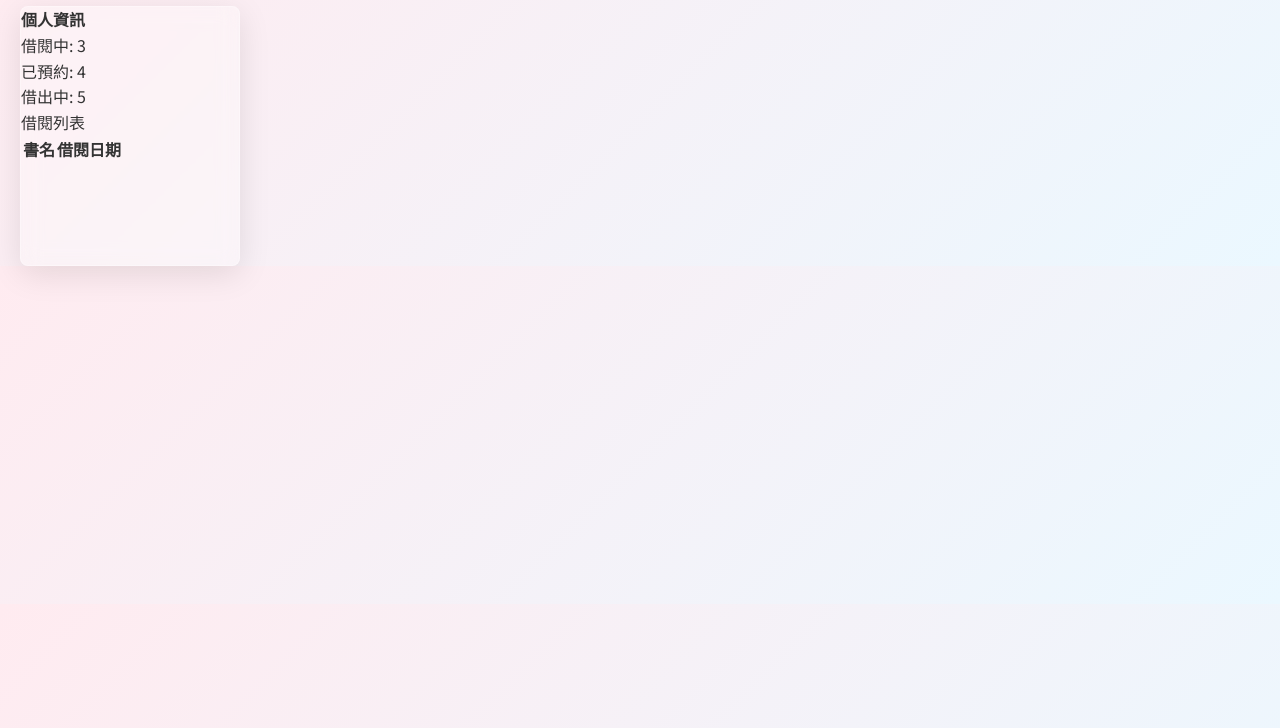
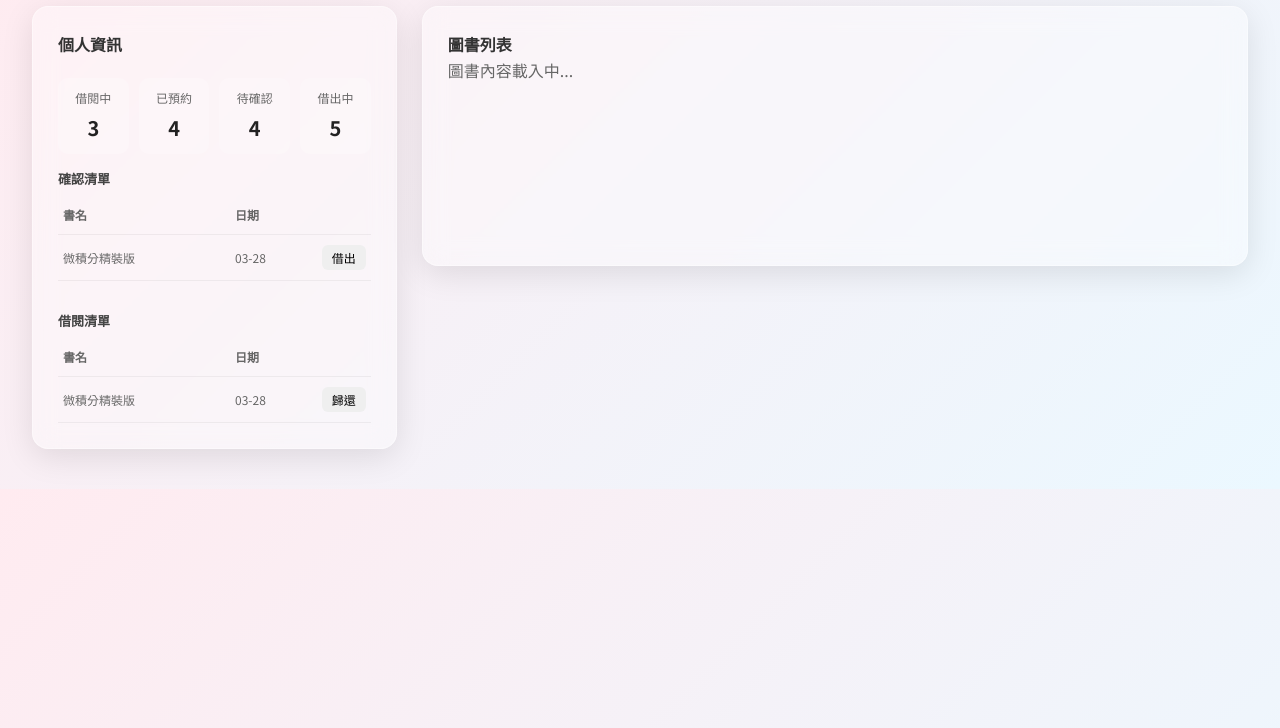
Before and after one commit to andy3162584/Library_Management_System, a plain HTML site: page frontend/index.html in a window 1280 px wide. Shown: the part 72-800 px from the top of the page. Drawn offline with Linux system fonts and the light colour scheme.

Commit message:
add personal information

```diff
--- a/frontend/index.html
+++ b/frontend/index.html
@@ -13,42 +13,83 @@
 
     <!-- 呈現在網頁上的資訊 -->
     <body>
-        <div class="index_page">
         <!-- Title -->
         <div class="index_title">
-                <h3>Bobok</h3>
+            <h2>Bobok</h2>
         </div>
 
+        <div class="index_page">
             <!-- 個人資訊欄位 -->
             <div class="personal_information">
+                <div class="profile_header">
                     <h4>個人資訊</h4>
+                </div>
+
+                <div class="stats_grid">
                     <div class="stat_item">
-                    <label>借閱中:</label>
+                        <label>借閱中</label>
                         <span class="count">3</span>
                     </div>
                     <div class="stat_item">
-                    <label>已預約:</label>
+                        <label>已預約</label>
                         <span class="count">4</span>
                     </div>
                     <div class="stat_item">
-                    <label>借出中:</label>
+                        <label>待確認</label>
+                        <span class="count">4</span>
+                    </div>
+                    <div class="stat_item">
+                        <label>借出中</label>
                         <span class="count">5</span>
                     </div>
+                </div>
 
-                <div class="borrow_list">
-                    <label>借閱列表</label>
-                    <table>
+                <div class="confirm_section">
+                    <label class="section_label">確認清單</label>
+                    <table class="mini_table">
+                        <thead>
                             <tr>
                                 <th>書名</th>
-                            <th>借閱日期</th>
+                                <th>日期</th>
+                                <th> </th>
                             </tr>
+                        </thead>
+                        <tbody>
+                            <tr>
+                                <td>微積分精裝版</td>
+                                <td>03-28</td>
+                                <td><button class="btn_confirm">借出</button></td>
+                            </tr>
+                        </tbody>
+                    </table>
+                </div>
+
+                <div class="borrow_section">
+                    <label class="section_label">借閱清單</label>
+                    <table class="mini_table">
+                        <thead>
+                            <tr>
+                                <th>書名</th>
+                                <th>日期</th>
+                                <th> </th>
+                            </tr>
+                        </thead>
+                        <tbody>
+                            <tr>
+                                <td>微積分精裝版</td>
+                                <td>03-28</td>
+                                <td><button class="btn_return">歸還</button></td>
+                            </tr>
+                        </tbody>
                     </table>
                 </div>
             </div>
 
-            <!-- 圖書清單欄位 -->
             <div class="book_list">
-
+                <h4>圖書列表</h4>
+                <div class="book_grid">
+                    <p style="color: #666;">圖書內容載入中...</p>
+                </div>
             </div>
         </div>
 
--- a/frontend/style.css
+++ b/frontend/style.css
@@ -92,24 +92,202 @@ div#btn_login_right button:hover {
 
 /*********************************************************/
 /* 使用者介面 */
-div.index_title h3{
-    margin-top: 10px;
-    margin-left: 20px;
-    margin-bottom: 30px;     /* 下方留白 */
-    font-size: 24px;
+.index_title {
+    padding: 20px 40px;
+    color: #333;
 }
 
-div.personal_information{
-    width : 220px;
-    height : 260px;
-    margin-left: 20px;
-    background-color: rgba(255, 255, 255, 0.3);
-    backdrop-filter: blur(10px);
-    -webkit-backdrop-filter: blur(10px);
-    border: 1px solid rgba(255, 255, 255, 0.3);
+/* 核心並排容器 */
+.index_page {
+    display: flex;
+    flex-direction: row;
+    width: 95%;
+    max-width: 1400px;
+    margin: 0 auto 40px auto; /* 居中並留底部空間 */
+    gap: 25px;                /* 區塊間距 */
+    align-items: flex-start;  /* 高度隨內容改變的關鍵 */
+}
+
+/* 通用毛玻璃卡片樣式 */
+.personal_information, .book_list {
+    background-color: rgba(255, 255, 255, 0.35);
+    backdrop-filter: blur(12px);
+    -webkit-backdrop-filter: blur(12px);
+    border: 1px solid rgba(255, 255, 255, 0.4);
     box-shadow: 0 8px 32px rgba(0, 0, 0, 0.1);
-    text-align: left;
+    border-radius: 16px;
+    padding: 25px;
+    box-sizing: border-box;
+}
+
+/* 比例分配 */
+.personal_information {
+    flex: 0 0 30%; /* 固定 30% */
+    min-height: 260px;
+}
+
+.book_list {
+    flex: 1;       /* 佔滿剩下的 70% */
+    min-height: 260px;
+}
+
+.borrow_section {
+    margin-top: 30px; /* 增加頂部間距 */
+}
+
+/* --- 個人資訊內部設計 --- */
+.profile_header {
     display: flex;
-    flex-direction: column;
-    border-radius: 8px; /* 倒圓角 */
+    justify-content: space-between;
+    align-items: center;
+    margin-bottom: 20px;
 }
+
+.avatar {
+    width: 40px;
+    height: 40px;
+    background: #4A90E2;
+    color: white;
+    border-radius: 50%;
+    display: flex;
+    align-items: center;
+    justify-content: center;
+    font-weight: bold;
+}
+
+.stats_grid {
+    display: flex;
+    justify-content: space-between;
+    margin-bottom: 15px;
+    gap: 10px;
+}
+
+.stat_item {
+    text-align: center;
+    flex: 1;
+    background: rgba(255, 255, 255, 0.2);
+    padding: 10px 5px;
+    border-radius: 10px;
+}
+
+.stat_item label {
+    display: block;
+    font-size: 12px;
+    color: #666;
+    margin-bottom: 5px;
+}
+
+.stat_item .count {
+    font-size: 20px;
+    font-weight: bold;
+    color: #222;
+}
+
+.section_label {
+    font-size: 13px;
+    font-weight: bold;
+    color: #444;
+    display: block;
+    margin-bottom: 5px;
+}
+
+.mini_table {
+    width: 100%;
+    border-collapse: collapse;
+    font-size: 12px;
+    /* 關鍵：固定佈局讓寬度分配更精準 */
+    table-layout: fixed;
+}
+
+/* 設定所有標題與資料的基本對齊 */
+.mini_table th, .mini_table td {
+    padding: 10px 5px;
+    border-bottom: 1px solid rgba(0, 0, 0, 0.05);
+    text-align: left; /* 全部統一置左 */
+    color: #666;
+    vertical-align: middle;
+}
+
+/* 第一欄：書名 (佔 55%) */
+.mini_table th:nth-child(1),
+.mini_table td:nth-child(1) {
+    width: 55%;
+}
+
+/* 第二欄：日期 (佔 25%) */
+/* 這裡會確保標題與數字都對齊同一條垂直線 */
+.mini_table th:nth-child(2),
+.mini_table td:nth-child(2) {
+    width: 25%;
+}
+
+/* 第三欄：按鈕 (佔 20%) */
+/* 只有這欄維持靠右對齊，讓介面邊緣整齊 */
+.mini_table th:last-child,
+.mini_table td:last-child {
+    width: 20%;
+    text-align: right ;
+}
+
+/* 讓按鈕本身不要有額外的 margin，確保貼齊 */
+button {
+    margin: 0;
+}
+
+button {
+    border: none;
+    padding: 4px 10px;
+    border-radius: 6px;
+    font-size: 12px;
+    cursor: pointer;
+    font-family: 'Noto Sans TC', sans-serif;
+    transition: background 0.3s;
+    margin: 0;
+    white-space: nowrap;      /* 強制文字橫向，不換行 */
+    display: inline-flex;     /* 使用 flex 確保內容置中 */
+    align-items: center;
+    justify-content: center;
+    min-width: fit-content;   /* 寬度隨文字自動伸縮 */
+}
+
+/* 確認按鈕樣式 */
+.btn_confirm .btn_return {
+    background-color: rgba(74, 144, 226, 0.2); /* 淡藍色 */
+    color: #4A90E2;
+    border: 1px solid rgba(74, 144, 226, 0.3);
+}
+
+.btn_confirm:hover {
+    background-color: #555;
+    color: white;
+}
+
+.btn_return:hover {
+    background-color: #555;
+    color: white;
+}
+
+/* 響應式：手機版改為上下堆疊 */
+@media (max-width: 900px) {
+
+    .index_page {
+        flex-direction: column; /* 將並排改為上下堆疊 */
+        align-items: center;    /* 讓區塊在中間對齊 */
+        width: 100%;            /* 容器佔滿全寬 */
+        padding: 0 15px;        /* 增加左右內邊距，避免卡片貼邊 */
+        box-sizing: border-box;
+    }
+
+    /* 個人資訊：縮小時改為 100% 寬度 */
+    .personal_information {
+        flex: none;             /* 取消原本的 30% 固定比例 */
+        width: 100%;            /* 寬度佔滿父容器 */
+        margin-bottom: 20px;    /* 與下方的圖書列表保持距離 */
+    }
+
+    /* 圖書列表：縮小時佔滿左右空間 */
+    .book_list {
+        flex: none;             /* 取消原本的 flex: 1 */
+        width: 100%;            /* 關鍵：左右佔滿 */
+    }
+}
```
Lines whose indentation alone changed are shown as unchanged.
